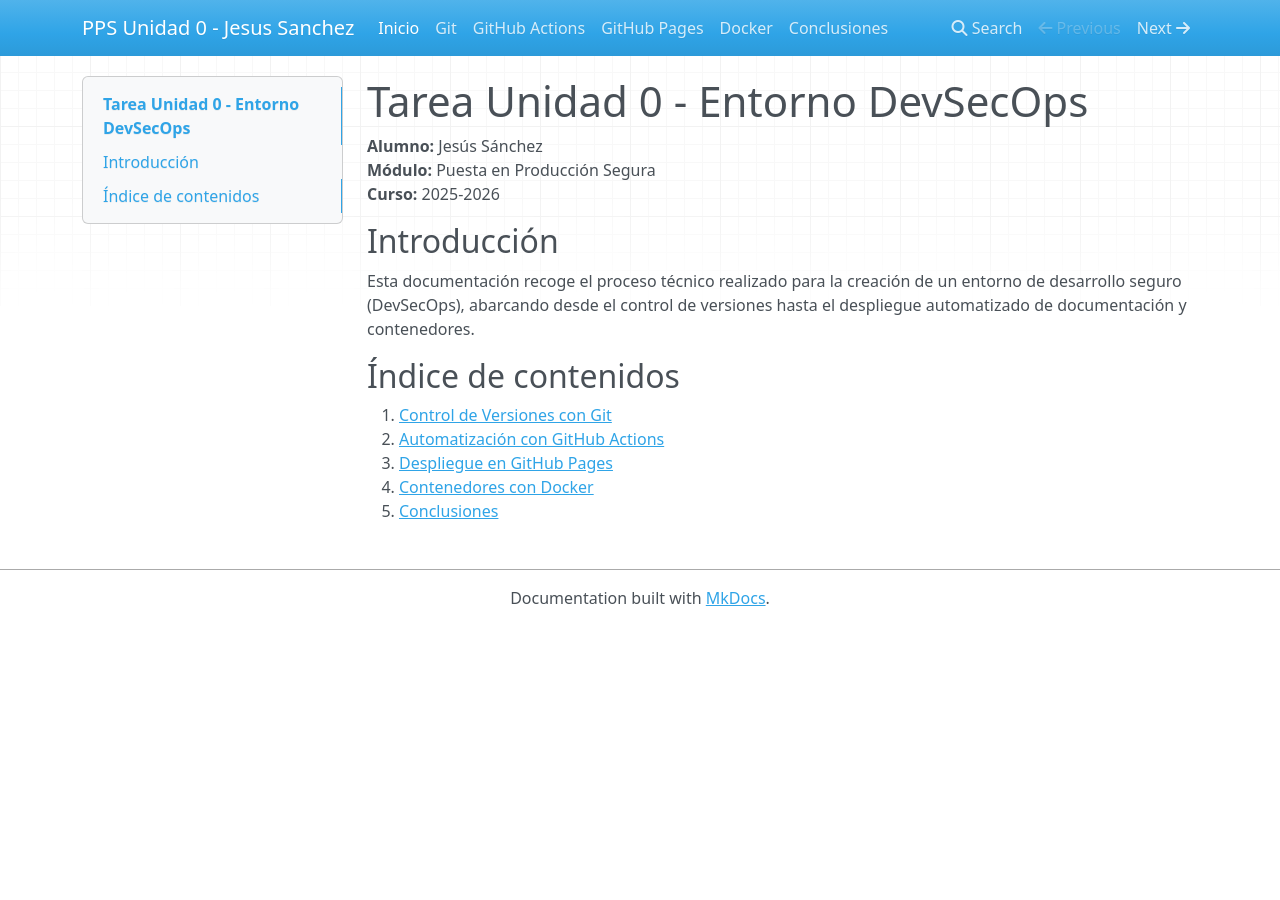
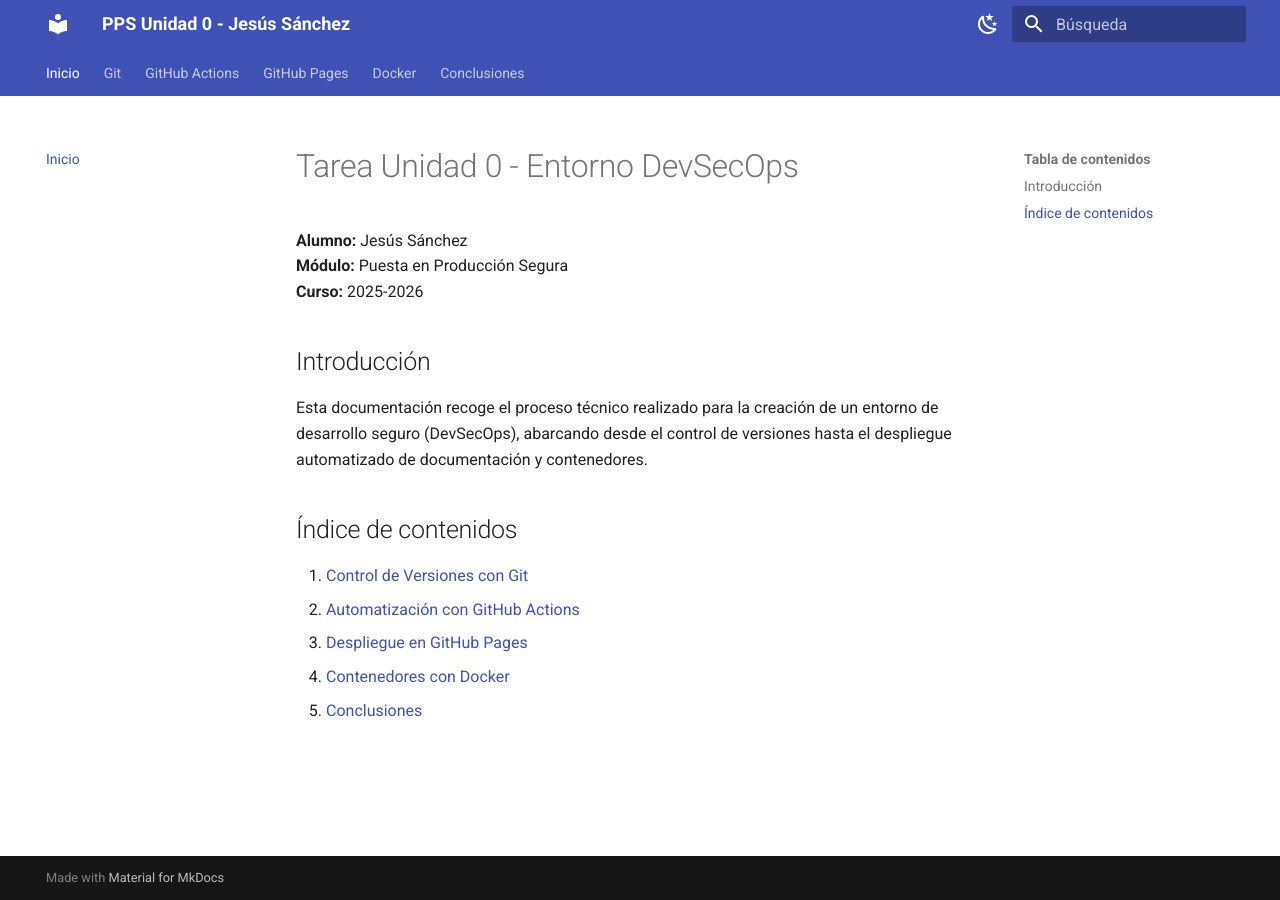
Before and after one commit to Marruch0/PPS-Unidad0-Tarea-Jesus_Sanchez, an MkDocs documentation site: the page built from docs/index.md, in a window 1280 px wide. Built offline with MkDocs 1.6.1 and Material for MkDocs 9.7.7, drawn with Linux system fonts in a browser that asks for light colours; nearby versions of some CDN libraries.

Commit message:
Cambio estilo mkdocs

```diff
--- a/mkdocs.yml
+++ b/mkdocs.yml
@@ -6,3 +6,36 @@
   - GitHub Pages: gitPages.md
   - Docker: docker.md
   - Conclusiones: conclusiones.md
+site_name: PPS Unidad 0 - Jesús Sánchez
+
+# ESTO ES LO NUEVO (DISEÑO)
+theme:
+  name: material
+  language: es
+  palette:
+    # Modo Claro (Por defecto)
+    - scheme: default
+      primary: indigo  # Color de la barra superior (header)
+      accent: purple   # Color de enlaces y botones
+      toggle:
+        icon: material/weather-night
+        name: Cambiar a modo oscuro
+
+    # Modo Oscuro
+    - scheme: slate
+      primary: black
+      accent: lime
+      toggle:
+        icon: material/weather-sunny
+        name: Cambiar a modo claro
+  features:
+    - navigation.tabs # Pone el menú arriba en pestañas en vez de lateral (opcional)
+    - navigation.top  # Botón para volver arriba
+
+nav:
+  - Inicio: index.md
+  - Git: git.md
+  - GitHub Actions: gitActions.md
+  - GitHub Pages: gitPages.md
+  - Docker: docker.md
+  - Conclusiones: conclusiones.md
```
Also changed, not shown: 1 other file.
